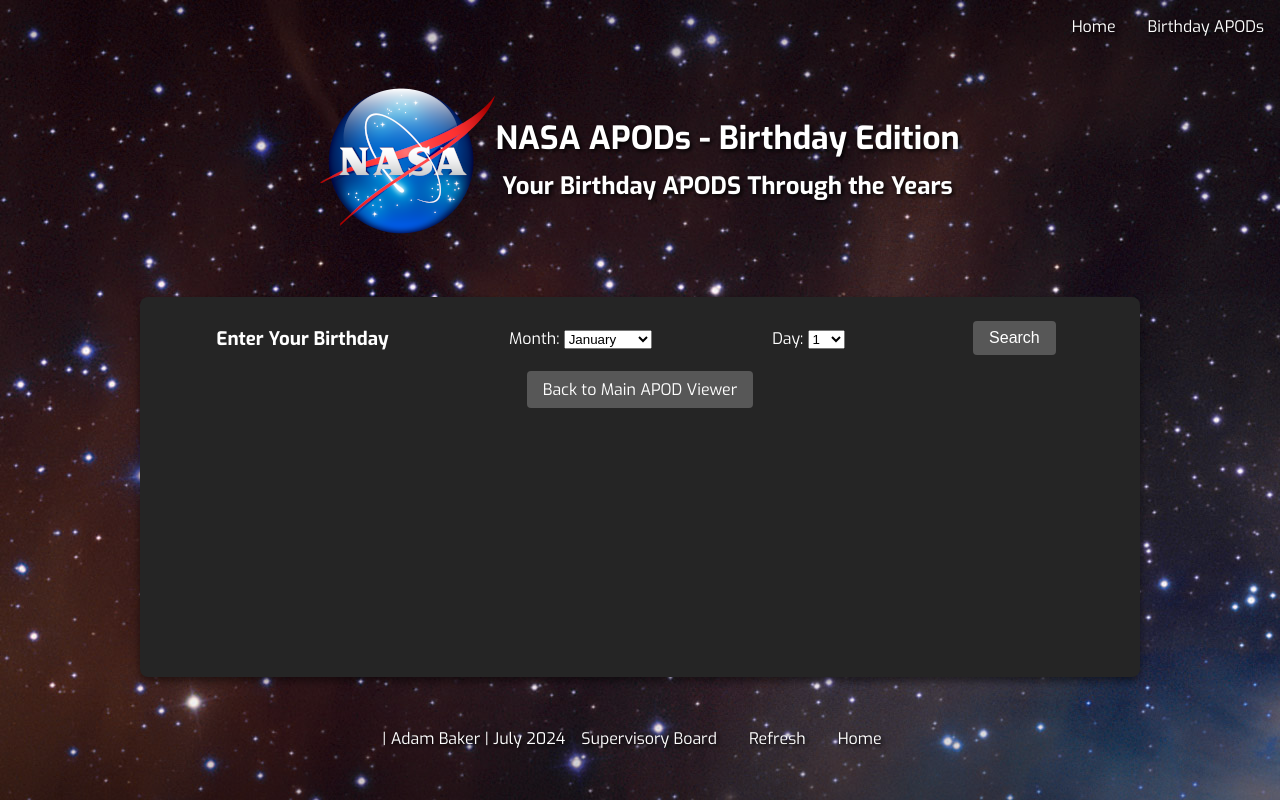
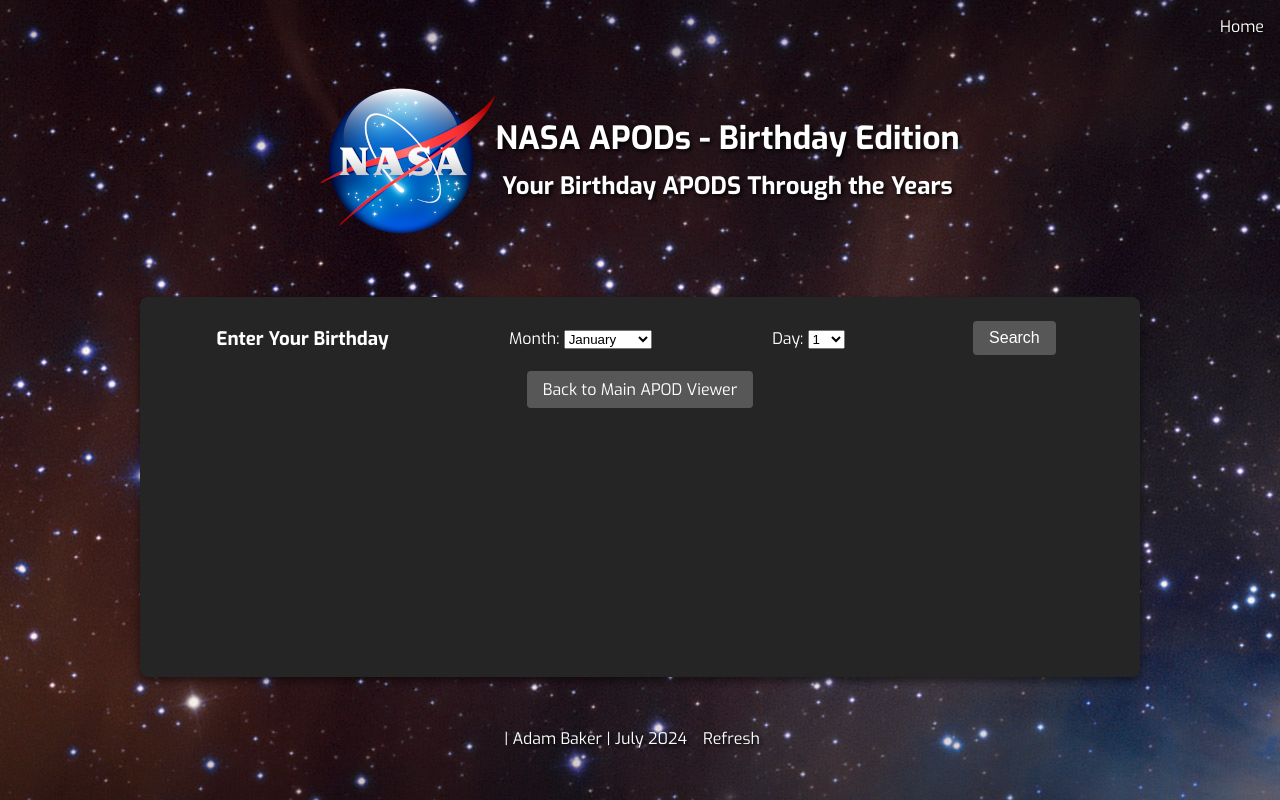
Before and after one commit to arbaker82/finalProject, a website: page public/birthday.html in a window 1280 px wide. Drawn offline with Linux system fonts and the light colour scheme.

Commit message:
working on links again

```diff
--- a/public/birthday.html
+++ b/public/birthday.html
@@ -13,8 +13,7 @@
         <nav role="navigation" aria-label="Main navigation">
             <ul>
                 <li><a href="index.html">Home</a></li>
-                <li><a href="birthday.html" aria-current="page">Birthday APODs</a></li>
-            </ul>
+             </ul>
         </nav>
         <div class="headerContainer">
             <a href="index.html" aria-label="NASA home">
@@ -97,12 +96,10 @@
     </main>
     <footer>
         <div class="footerContainer">
-            <p> | Adam Baker | July 2024 </p>
+            <p> | Adam Baker | July 2024</p>
             <nav role="navigation" aria-label="Footer navigation">
                 <ul>
-                    <li><a href="https://arbaker82.github.io/rubyDoo/" aria-label="Supervisory board. Link to developer's first site about his dog Ruby-Doo.">Supervisory Board</a></li>
                     <li><a href="birthday.html">Refresh</a></li>
-                    <li><a href="index.html">Home</a></li>
                 </ul>
             </nav>
         </div>
```
Also changed, not shown: public/index.html (+0 -2 lines).
